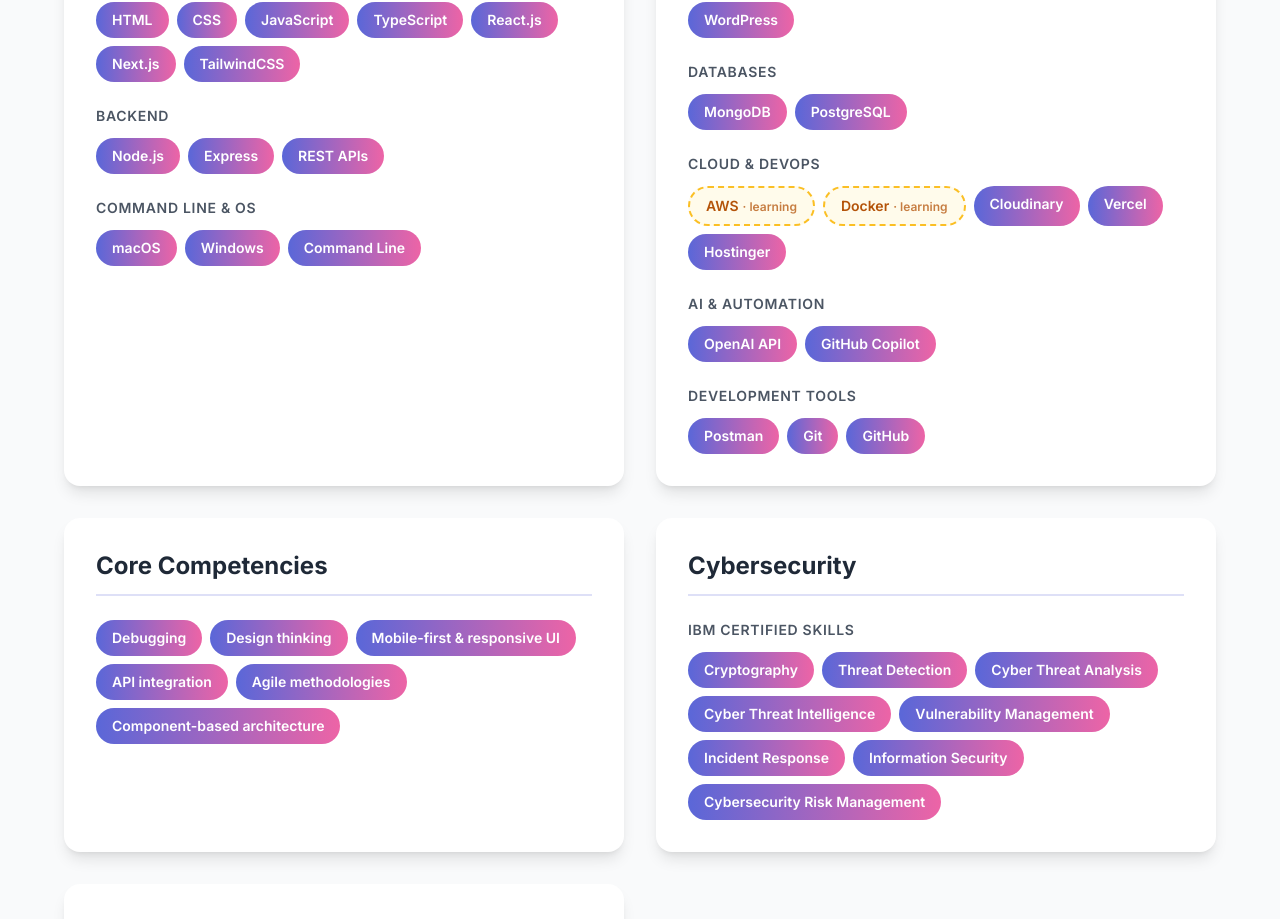
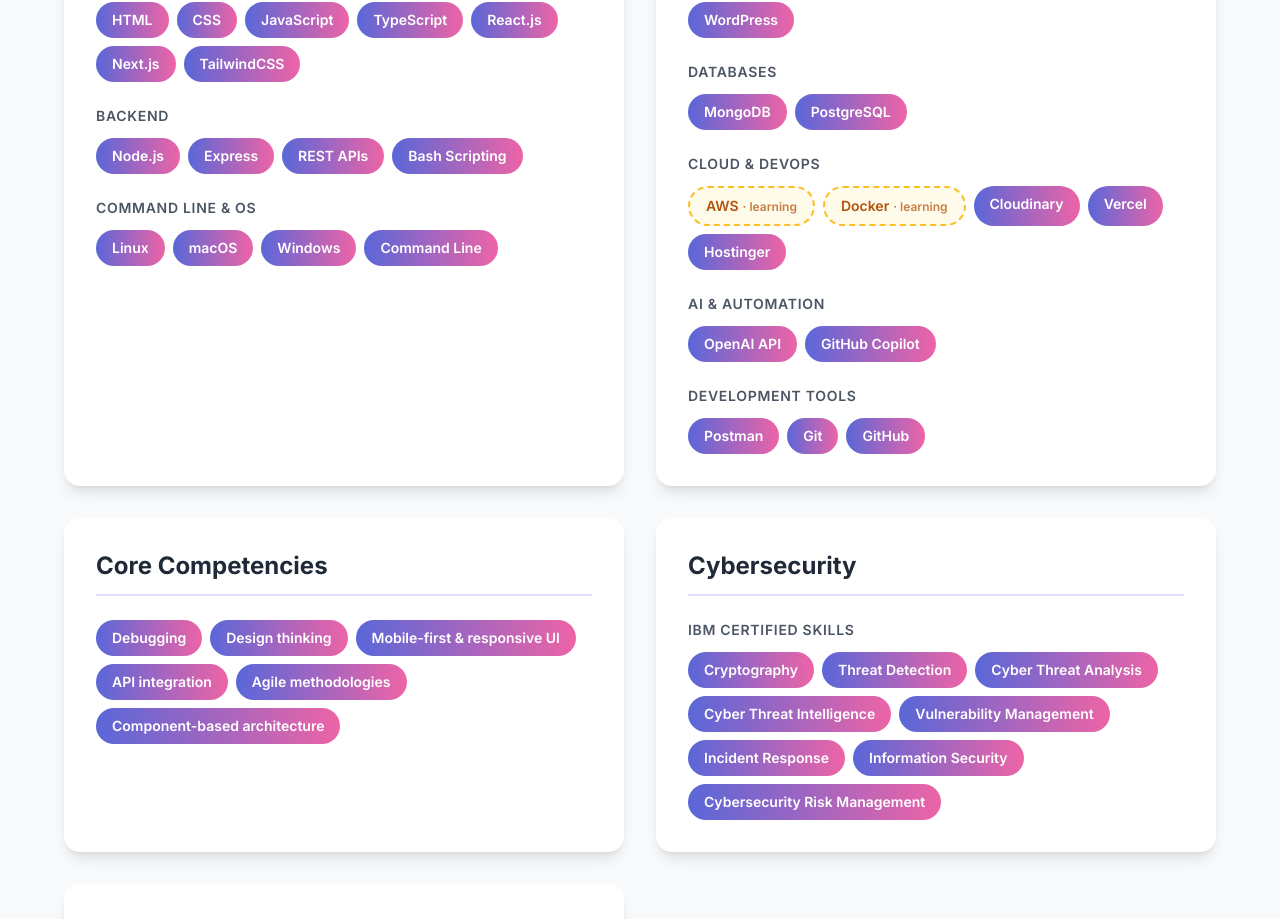
Before and after one commit to SAMMBENDE/portfolio-2026, a Next.js app: page / in a window 1280 px wide. Shown: the part 2022-2941 px from the top of the page. Built offline with nearby package versions, Linux system fonts and the light colour scheme.

Commit message:
linux & bash scrptn

```diff
--- a/src/components/Skills.tsx
+++ b/src/components/Skills.tsx
@@ -71,11 +71,11 @@
         },
         {
           title: 'Backend',
-          skills: ['Node.js', 'Express', 'REST APIs', /* 'Bash Scripting' */],
+          skills: ['Node.js', 'Express', 'REST APIs', 'Bash Scripting'],
         },
         {
           title: 'Command Line & OS',
-          skills: [/* 'Linux', */ 'macOS', 'Windows', 'Command Line'],
+          skills: ['Linux',  'macOS', 'Windows', 'Command Line'],
         },
       ],
     },
```
